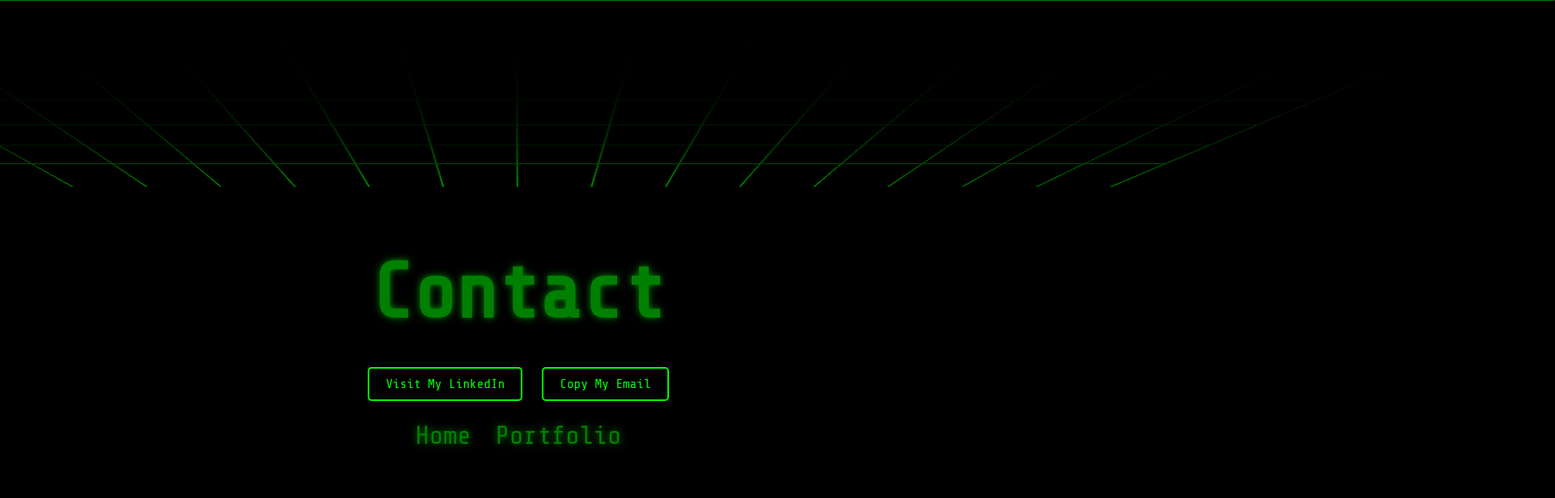
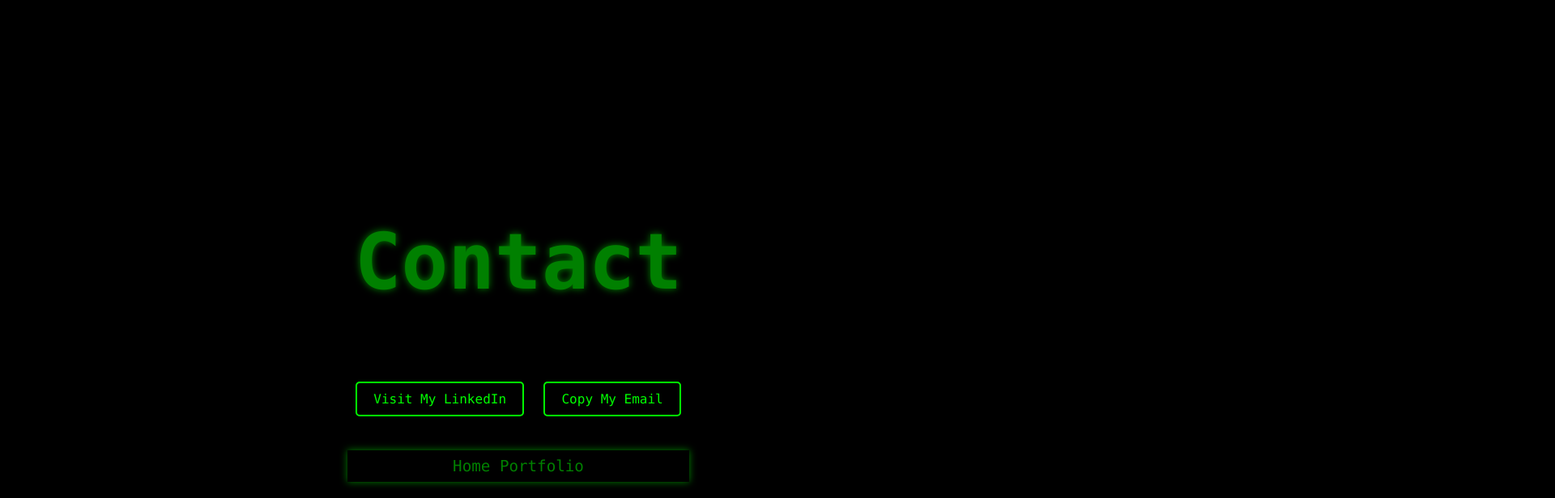
Before and after one commit to thiagoviegas06/personalWebsite, a website: page public/contact.html in a window 1280 px wide. Shown: the top 616 px of the page at 81% size, 1920 px wide, since content can reach past the window. Drawn offline with nearby package versions, Linux system fonts and the light colour scheme.

Commit message:
update nav on contact

```diff
--- a/public/contact.html
+++ b/public/contact.html
@@ -4,7 +4,7 @@
     <meta charset="UTF-8">
     <meta name="viewport" content="width=device-width, initial-scale=1.0">
     <title>Thiago's Personal Website</title>
-    <link rel="stylesheet" type="text/css" href="background.css">
+    <link rel="stylesheet" type="text/css" href="style.css">
     <style>
         .contact a {
             display: inline-block;
@@ -53,7 +53,7 @@
         </div>
     </div>
 
-    <h1 id="goal">Contact</h1>
+    <h1 id="name">Contact</h1>
     <br>
     <div class="links">
         <div class ="contact">
```
Also changed, not shown: public/gamedev.html (+1 -1 lines).
